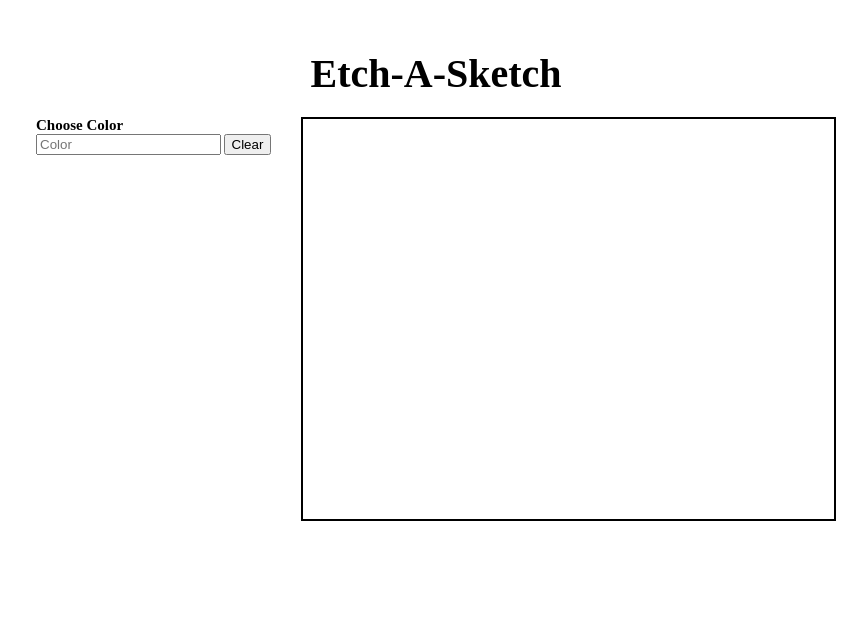
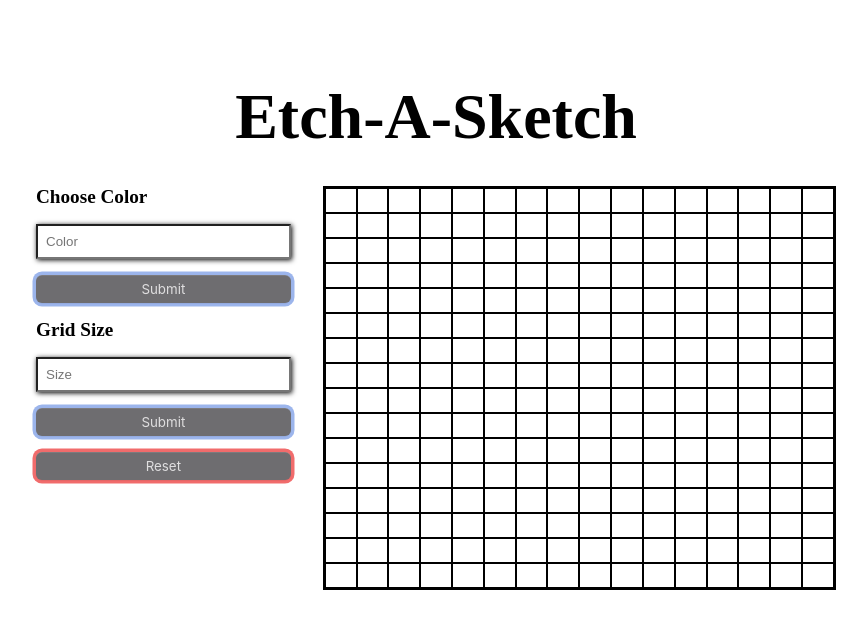
Before and after one commit to danielpeabody/Etch-a-Sketch, a plain HTML site: page index.html in a window 1280 px wide. Shown: the whole page, without its empty margins (204-1071 px from the left). Drawn offline with Linux system fonts and the light colour scheme.

Commit message:
functional etch-a-sketch complete

```diff
--- a/index.html
+++ b/index.html
@@ -12,8 +12,12 @@
     <div class="main-container">
       <div class="controller">
         <h2>Choose Color</h2>
-        <input type="text" placeholder="Color">
-        <button>Clear</button>
+        <input type="text" placeholder="Color" class="colorPick">
+        <button type="submit" class="button" id="colorbutton">Submit</button>
+        <h2>Grid Size</h2>
+        <input type="text" placeholder="Size" class="sizePick">
+        <button type="submit" class="button" id="sizebutton">Submit</button>
+        <button class="resetButton">Reset</button>
       </div>
       <div class="pix-container"></div>
     </div>
--- a/script.js
+++ b/script.js
@@ -1,4 +1,46 @@
+let DEFAULTCOLOR = 'black';
+let DEFAULTSIZE = 16;
 
+
+let mouseDown = false
+document.body.onmousedown = () => (mouseDown = true)
+document.body.onmouseup = () => (mouseDown = false)
+
+
+/*
+set color for sketch pad
+*/
+let color = document.querySelector(".colorPick")
+let submitColor = document.getElementById("colorbutton");
+submitColor.addEventListener("click",function(){
+    DEFAULTCOLOR = color.value;
+    console.log(DEFAULTCOLOR);
+    color.value = "";
+})
+
+// change color for sketch pad
+function changeColor(e){
+    if(e.type === 'mouseover'){
+        if(mouseDown){
+            e.target.style.backgroundColor = DEFAULTCOLOR;
+        }
+    };
+}
+
+//set size for grid for sketch pad
+let size = document.querySelector(".sizePick")
+let submitSize = document.getElementById("sizebutton");
+submitSize.addEventListener("click",function(){
+    DEFAULTSIZE = size.value;
+    createGrid(DEFAULTSIZE);
+    size.value = "";
+})
+
+
+const reset = document.querySelector(".resetButton")
+reset.addEventListener('click',function(){
+    createGrid();
+})
 
 
 /*
@@ -6,6 +48,9 @@
 */
 function createGrid(size){
     const mainGrid = document.querySelector(".pix-container");
+    while (mainGrid.firstChild){
+        mainGrid.removeChild(mainGrid.firstChild);
+    }
     for(let y = 0; y < size; y++){
         const newContainer = document.createElement('div');
         newContainer.classList.add('container');
@@ -21,16 +66,4 @@ function createGrid(size){
     }
 }
 
-createGrid(20);
-
-let mouseDown = false
-document.body.onmousedown = () => (mouseDown = true)
-document.body.onmouseup = () => (mouseDown = false)
-
-function changeColor(e){
-    if(e.type === 'mouseover'){
-        if(mouseDown){
-            e.target.style.backgroundColor = 'green';
-        }
-    };
-}
+createGrid(DEFAULTSIZE);
--- a/style.css
+++ b/style.css
@@ -1,4 +1,8 @@
-html{
+
+/* Basic Rules */
+html,
+*:before
+*:after{
     font-size: 62.5%;
     box-sizing: border-box;
 }
@@ -23,6 +27,17 @@ h1 {
     padding-top: 5rem;
     font-size: 4rem;
 }
+h2 {
+    font-size: 1.2rem;
+}
+
+input {
+    box-shadow: 1px 1px 5px;
+    padding: .5rem;
+}
+
+
+/* layout */
 
 .main-container {
     display: flex;
@@ -31,6 +46,15 @@ h1 {
     max-width: 800px;
     justify-content: space-around;
     padding-top: 2rem;
+    gap: 2rem;
+}
+
+@media (max-width: 500px){
+    .main-container{
+        display: flex;
+        flex-direction: column;
+        height: 80vh;
+    }
 }
 
 .pix-container {
@@ -49,8 +73,63 @@ h1 {
 
 .container-pix {
     flex: 1;
+    border: 1px solid black;
 }
 
 .controller {
     flex: 1;
+    display: flex;
+    flex-direction: column;
+    gap: 1rem;
 }
+
+
+/* Buttons */
+
+/* CSS */
+/* CSS */
+.button {
+  display: flex;
+  flex-direction: column;
+  align-items: center;
+  padding: 6px 14px;
+  font-family: -apple-system, BlinkMacSystemFont, 'Roboto', sans-serif;
+  border-radius: 6px;
+  border: none;
+
+  background: #6E6D70;
+  box-shadow: 0px 0.5px 1px rgba(0, 0, 0, 0.1), inset 0px 0.5px 0.5px rgba(255, 255, 255, 0.5), 0px 0px 0px 0.5px rgba(0, 0, 0, 0.12);
+  color: #DFDEDF;
+  user-select: none;
+  -webkit-user-select: none;
+  touch-action: manipulation;
+}
+
+.button {
+  box-shadow: inset 0px 0.8px 0px -0.25px rgba(255, 255, 255, 0.2), 0px 0.5px 1px rgba(0, 0, 0, 0.1), 0px 0px 0px 3.5px rgba(58, 108, 217, 0.5);
+  outline: 0;
+}
+
+
+/* CSS */
+.resetButton {
+  display: flex;
+  flex-direction: column;
+  align-items: center;
+  padding: 6px 14px;
+  font-family: -apple-system, BlinkMacSystemFont, 'Roboto', sans-serif;
+  border-radius: 6px;
+  border: none;
+
+  background: #6E6D70;
+  box-shadow: 0px 0.5px 1px rgba(0, 0, 0, 0.1), inset 0px 0.5px 0.5px rgba(255, 255, 255, 0.5), 0px 0px 0px 0.5px rgba(0, 0, 0, 0.12);
+  color: #DFDEDF;
+  user-select: none;
+  -webkit-user-select: none;
+  touch-action: manipulation;
+}
+
+.resetButton {
+  box-shadow: inset 0px 0.8px 0px -0.25px rgba(255, 255, 255, 0.2), 0px 0.5px 1px rgba(0, 0, 0, 0.1), 0px 0px 0px 3.5px rgba(241, 102, 102, 0.962);
+  outline: 0;
+}
```
